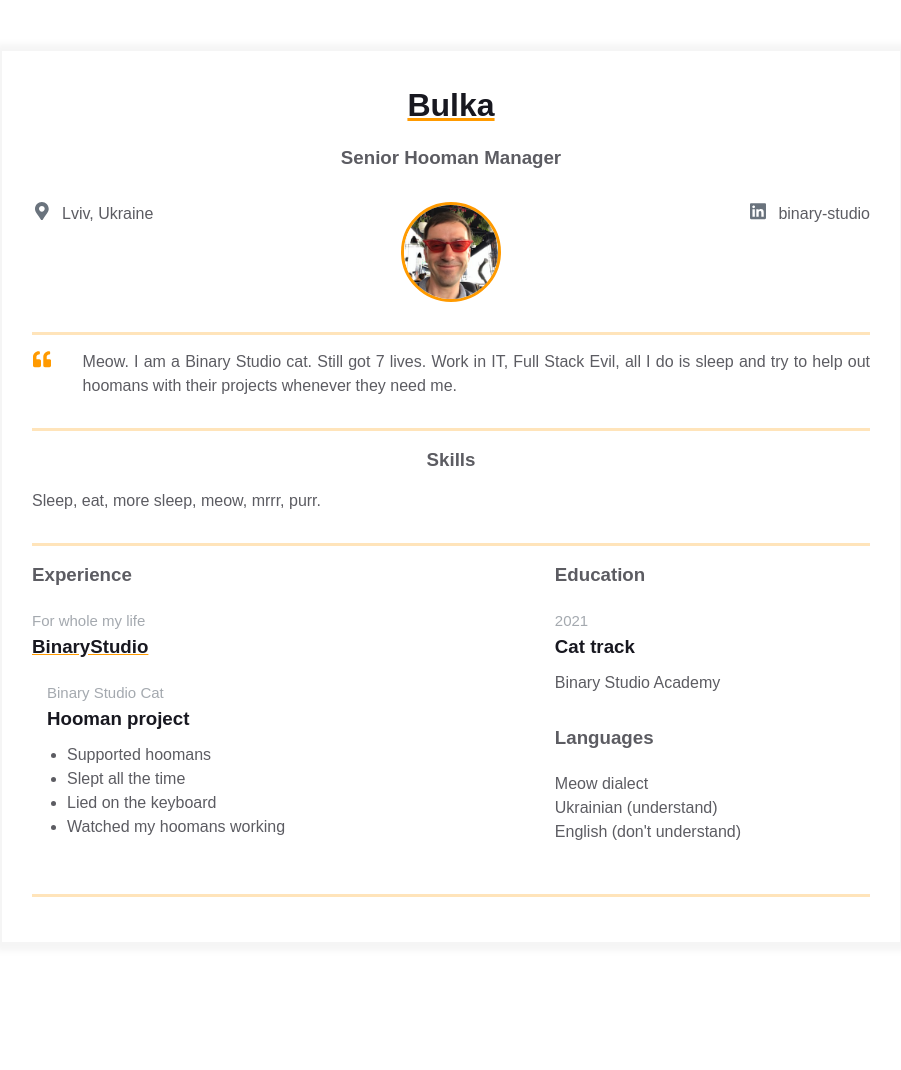
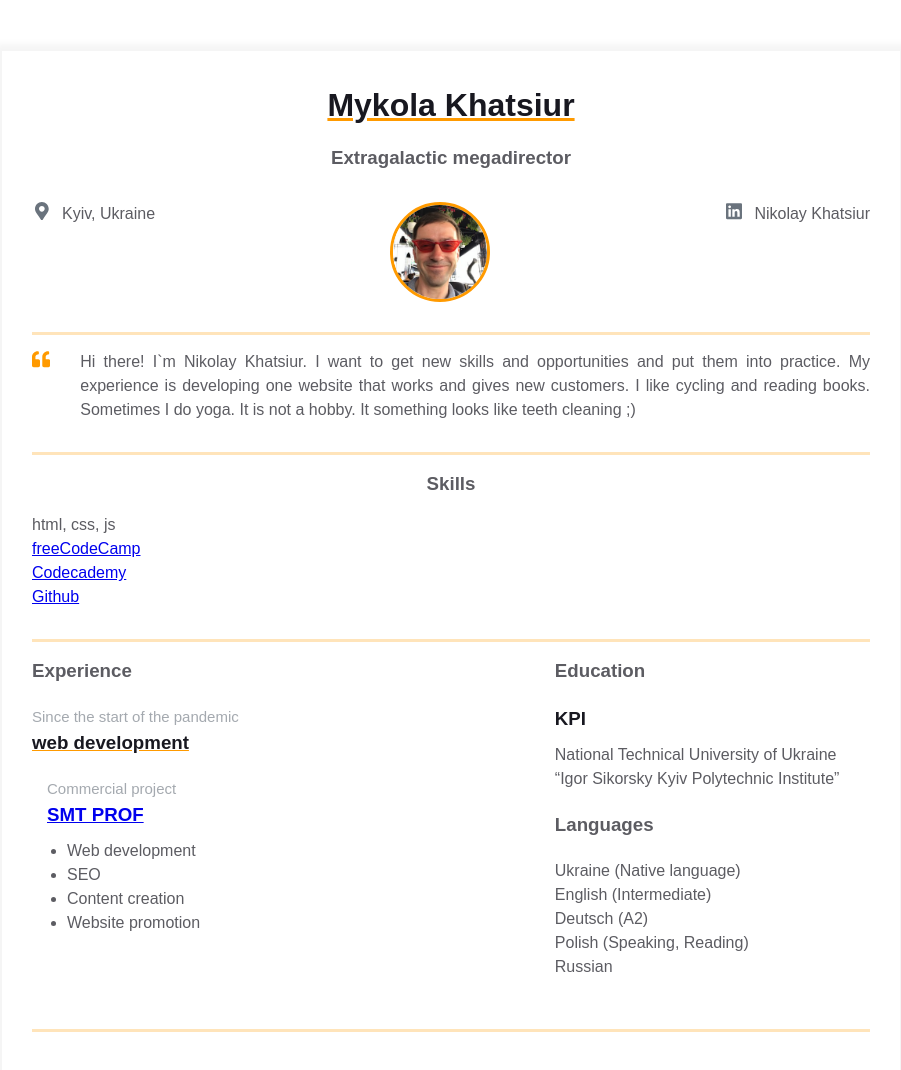
Before and after one commit to Khatsur/homepage, a plain HTML site: page index.html in a window 1280 px wide. Shown: the whole page, without its empty margins (189-1090 px from the left). Before the commit the page ends 993 px from the top, so only its background shows below. Drawn offline with Linux system fonts and the light colour scheme.

Commit message:
added personal info

```diff
--- a/index.html
+++ b/index.html
@@ -11,8 +11,8 @@
       <div class="resume">
         <div class="container">
           <div class="resume__block">
-            <h1 class="contact-info__header">Bulka</h1>
-            <h3 class="contact-info__sub-header">Senior Hooman Manager</h3>
+            <h1 class="contact-info__header">Mykola Khatsiur</h1>
+            <h3 class="contact-info__sub-header">Extragalactic megadirector</h3>
 
             <div class="contact_info_container fh">
               <div class="contact-info__block">
@@ -28,7 +28,7 @@
                       ></path>
                     </svg>
                   </div>
-                  <span>Lviv, Ukraine</span>
+                  <span>Kyiv, Ukraine</span>
                 </a>
               </div>
 
@@ -42,7 +42,7 @@
 
               <div class="contact-info__block">
                 <a
-                  href="https://ua.linkedin.com/company/binary-studio_241166"
+                  href="https://www.linkedin.com/in/nikolay-khatsiur-6b6485a6/"
                   rel="author"
                   class="contact-info__item"
                 >
@@ -57,26 +57,29 @@
                       ></path>
                     </svg>
                   </div>
-                  <span>binary-studio</span>
+                  <span>Nikolay Khatsiur</span>
                 </a>
               </div>
             </div>
           </div>
         </div>
+
         <div class="container">
             <div class="resume__block">
               <div class="intro">
                 <div class="intro__icon-wrapper">
-                  <svg class="intro__icon" xmlns="http://www.w3.org/2000/svg" viewBox="0 0 512 512">
+                  <svg
+                    class="intro__icon"
+                    xmlns="http://www.w3.org/2000/svg"
+                    viewBox="0 0 512 512"
+                  >
                     <path
-                      d="M464 256h-80v-64c0-35.3 28.7-64 64-64h8c13.3 0 24-10.7 24-24V56c0-13.3-10.7-24-24-24h-8c-88.4 0-160 71.6-160 160v240c0 26.5 21.5 48 48 48h128c26.5 0 48-21.5 48-48V304c0-26.5-21.5-48-48-48zm-288 0H96v-64c0-35.3 28.7-64 64-64h8c13.3 0 24-10.7 24-24V56c0-13.3-10.7-24-24-24h-8C71.6 32 0 103.6 0 192v240c0 26.5 21.5 48 48 48h128c26.5 0 48-21.5 48-48V304c0-26.5-21.5-48-48-48z">
-                    </path>
+                      d="M464 256h-80v-64c0-35.3 28.7-64 64-64h8c13.3 0 24-10.7 24-24V56c0-13.3-10.7-24-24-24h-8c-88.4 0-160 71.6-160 160v240c0 26.5 21.5 48 48 48h128c26.5 0 48-21.5 48-48V304c0-26.5-21.5-48-48-48zm-288 0H96v-64c0-35.3 28.7-64 64-64h8c13.3 0 24-10.7 24-24V56c0-13.3-10.7-24-24-24h-8C71.6 32 0 103.6 0 192v240c0 26.5 21.5 48 48 48h128c26.5 0 48-21.5 48-48V304c0-26.5-21.5-48-48-48z"
+                    ></path>
                   </svg>
                 </div>
-                <p class="intro_text">Meow.
-                  I am a Binary Studio cat. Still got 7 lives. Work in IT, Full Stack Evil,
-                  all I do is sleep and try to help out hoomans with their projects whenever
-                  they need me.
+                <p class="intro_text">
+                    Hi there! I`m Nikolay Khatsiur. I want to get new skills and opportunities and put them into practice.  My experience is developing one website that works and gives new customers. I like cycling and reading books. Sometimes I do yoga. It is not a hobby. It something looks like teeth cleaning ;)
                 </p>
               </div>
             </div>
@@ -85,7 +88,19 @@
               <div class="resume__block">
                 <div class="skills">
                   <h3 class="skills__header">Skills</h3>
-                <p class="skills__text">Sleep, eat, more sleep, meow, mrrr, purr. </p>
+                  <p class="skills__text">
+                    html, css, js
+                  </p>
+                  <p class="skills__text">
+                    <a href="https://www.freecodecamp.org/khatsur">freeCodeCamp</a>
+                  </p>
+                  <p class="skills__text">
+                    <a href="https://www.codecademy.com/profiles/nikolayKhatsur2526197292">Codecademy</a>
+                  </p>
+                  <p class="skills__text">
+                    <a href="https://github.com/Khatsur">Github</a>
+                  </p>
+
                 </div>
               </div>
             </div>
@@ -98,18 +113,18 @@
                             <h3 class="experiences__header">Experience</h3>
                             <div class="experiences__company">
                               <div class="experiences__company-header">
-                            <span class="experiences__company-header-durability">For whole my life</span>
-                            <h3 class="experiences__company-header-name">BinaryStudio</h3>
+                                <span class="experiences__company-header-durability">Since the start of the pandemic</span>
+                                <h3 class="experiences__company-header-name">web development</h3>
                               </div>
 
                               <div class="experiences__company-project">
-                            <span class="experiences__company-project-role">Binary Studio Cat</span>
-                            <h3 class="experiences__company-project-name">Hooman project</h3>
+                                <span class="experiences__company-project-role">Commercial project</span>
+                                <h3 class="experiences__company-project-name"><a href="https://www.smt-prof.com.ua">SMT PROF</a></h3>
                                 <ul class="experiences__company-project-responsibilities">
-                              <li>Supported hoomans</li>
-                              <li>Slept all the time</li>
-                              <li>Lied on the keyboard</li>
-                              <li>Watched my hoomans working</li>
+                                  <li>Web development</li>
+                                  <li>SEO</li>
+                                  <li>Content сreation</li>
+                                  <li>Website promotion</li>
                                 </ul>
                               </div>
                             </div>
@@ -121,22 +136,29 @@
                             <div class="additional-info__education">
                               <h3 class="additional-info__education-header">Education</h3>
                               <div class="additional-info__education-university">
-                            <span class="additional-info__education-university-durability">2021</span>
-                            <h3 class="additional-info__education-university-speciality">Cat track</h3>
-                            <p class="additional-info__education-university-name">Binary Studio Academy</p>
+                                <span class="additional-info__education-university-durability"></span>
+                                <h3 class="additional-info__education-university-speciality">KPI</h3>
+                                <p class="additional-info__education-university-name">National Technical University of Ukraine
+                                    “Igor Sikorsky Kyiv Polytechnic Institute”</p>
                               </div>
                             </div>
 
                             <div class="additional-info__languages">
                               <h3 class="additional-info__languages-header">Languages</h3>
                               <p class="additional-info__languages-item">
-                            Meow dialect
+                                Ukraine (Native language)
                               </p>
                               <p class="additional-info__languages-item">
-                            Ukrainian (understand)
+                                English (Intermediate)
                               </p>
                               <p class="additional-info__languages-item">
-                            English (don't understand)
+                                Deutsch (A2)
+                              </p>
+                              <p class="additional-info__languages-item">
+                                Polish (Speaking, Reading)
+                              </p>
+                              <p class="additional-info__languages-item">
+                                Russian
                               </p>
                             </div>
                           </div>
@@ -144,7 +166,11 @@
                   </div>
                 </div>
               </div>
+
         </div>
+
+
+
     </main>
   </body>
 </html>
```
Lines whose indentation alone changed are shown as unchanged.
